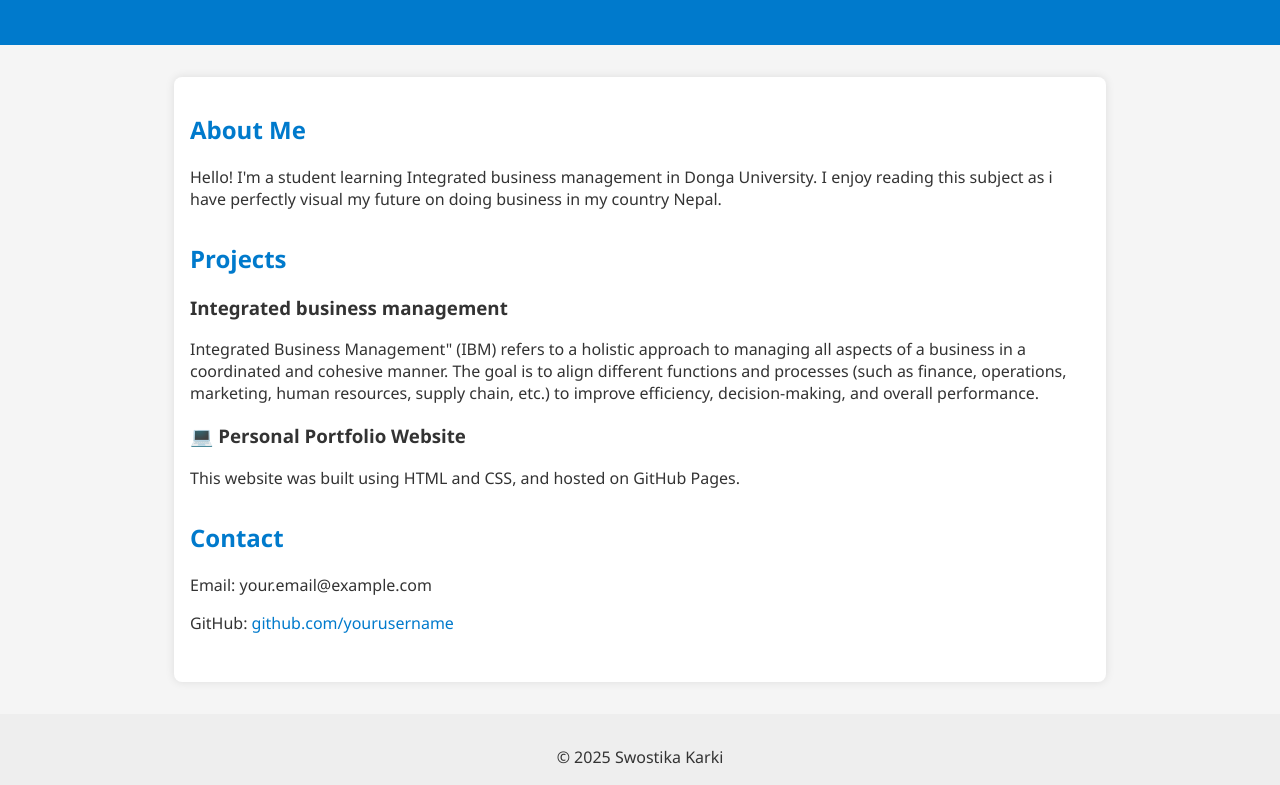
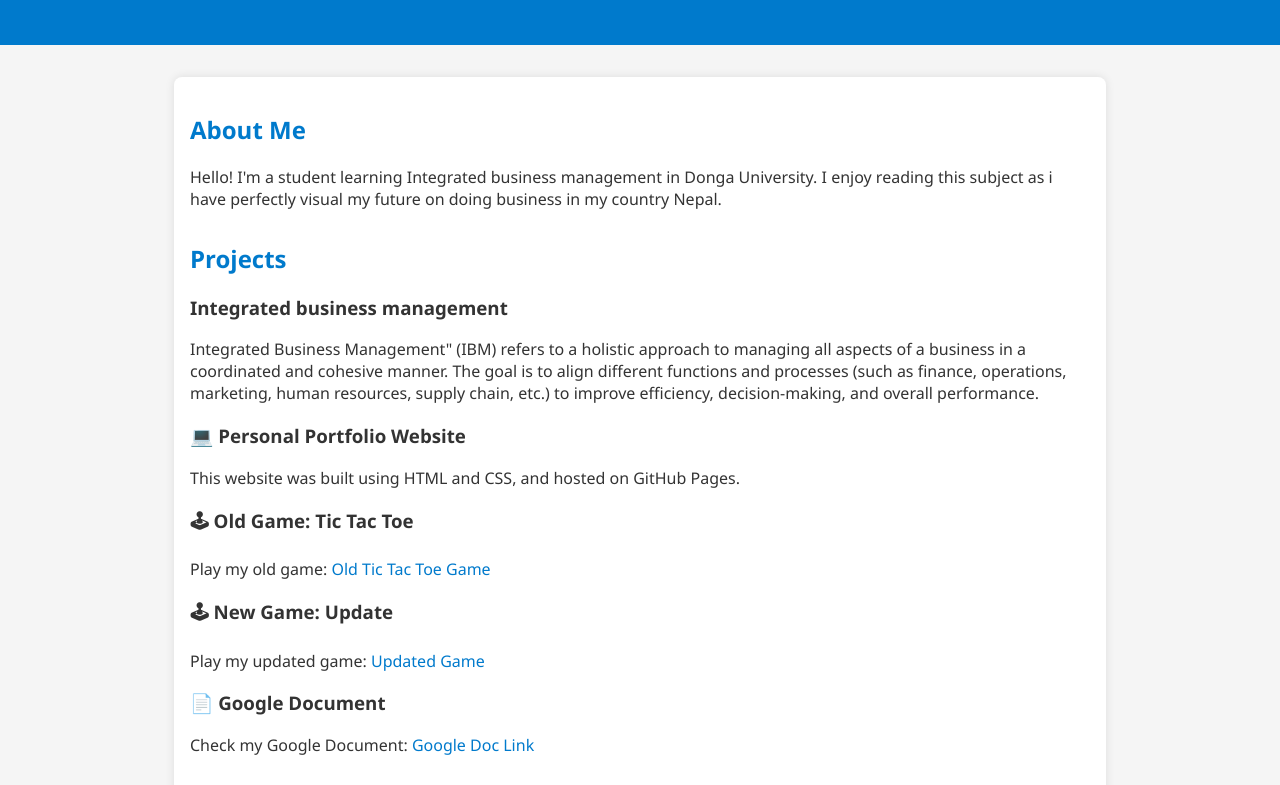
Before and after one commit to karkiswostika84-lab/protfolio, a plain HTML site: page index.html in a window 1280 px wide. Shown: the part 116-901 px from the top of the page. Drawn offline with Linux system fonts and the light colour scheme.

Commit message:
Update index.html

```diff
--- a/index.html
+++ b/index.html
@@ -94,6 +94,18 @@
                 <h3>💻 Personal Portfolio Website</h3>
                 <p>This website was built using HTML and CSS, and hosted on GitHub Pages.</p>
             </div>
+            <div class="project">
+                <h3>🕹 Old Game: Tic Tac Toe</h3>
+                <p>Play my old game: <a href="https://karkiswostika84-lab.github.io/protfolio/tictactoe.html" target="_blank">Old Tic Tac Toe Game</a></p>
+            </div>
+            <div class="project">
+                <h3>🕹 New Game: Update</h3>
+                <p>Play my updated game: <a href="https://karkiswostika84-lab.github.io/protfolio/update.html" target="_blank">Updated Game</a></p>
+            </div>
+            <div class="project">
+                <h3>📄 Google Document</h3>
+                <p>Check my Google Document: <a href="https://1drv.ms/w/c/b9a4891b25b2e5ff/ER3CFuCEts5Isdanzf911i8Bt00A7fZrqA4EjvHNhhnwjA" target="_blank">Google Doc Link</a></p>
+            </div>
         </section>
 
         <section>
```
